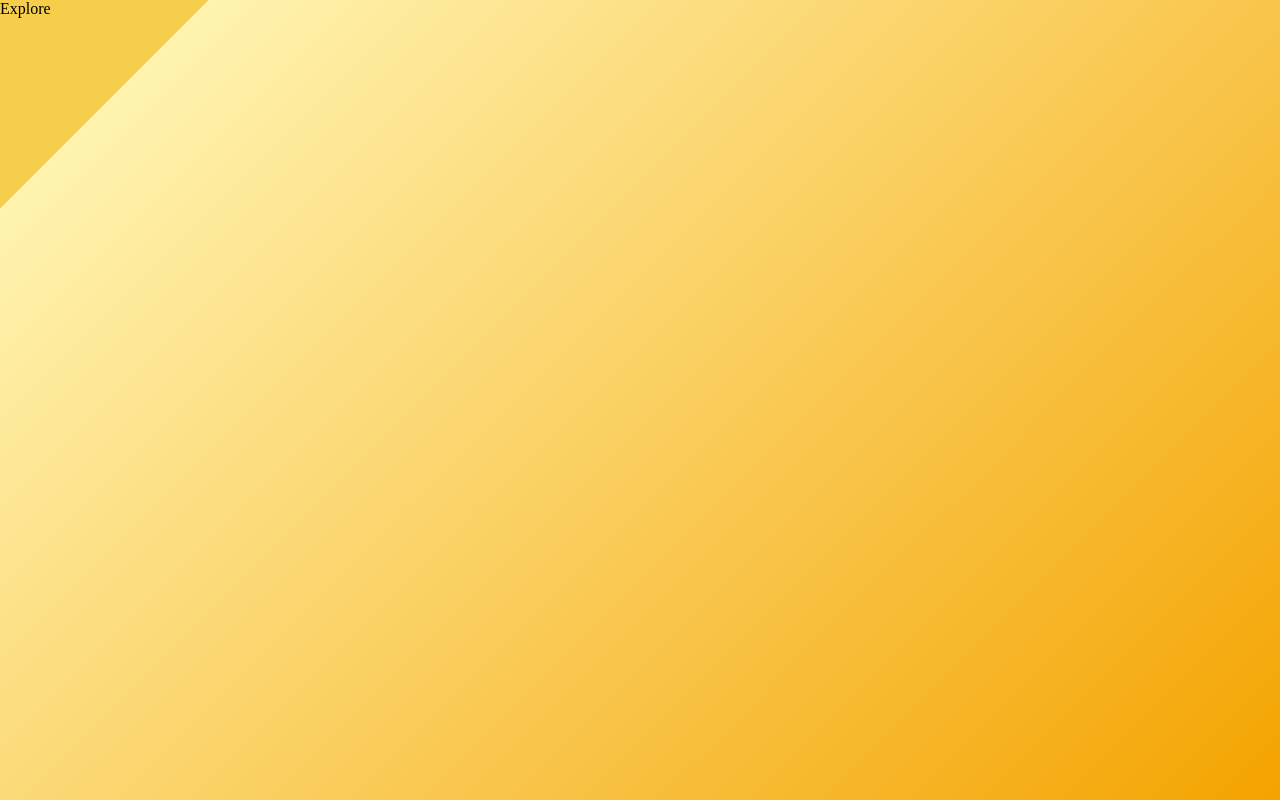
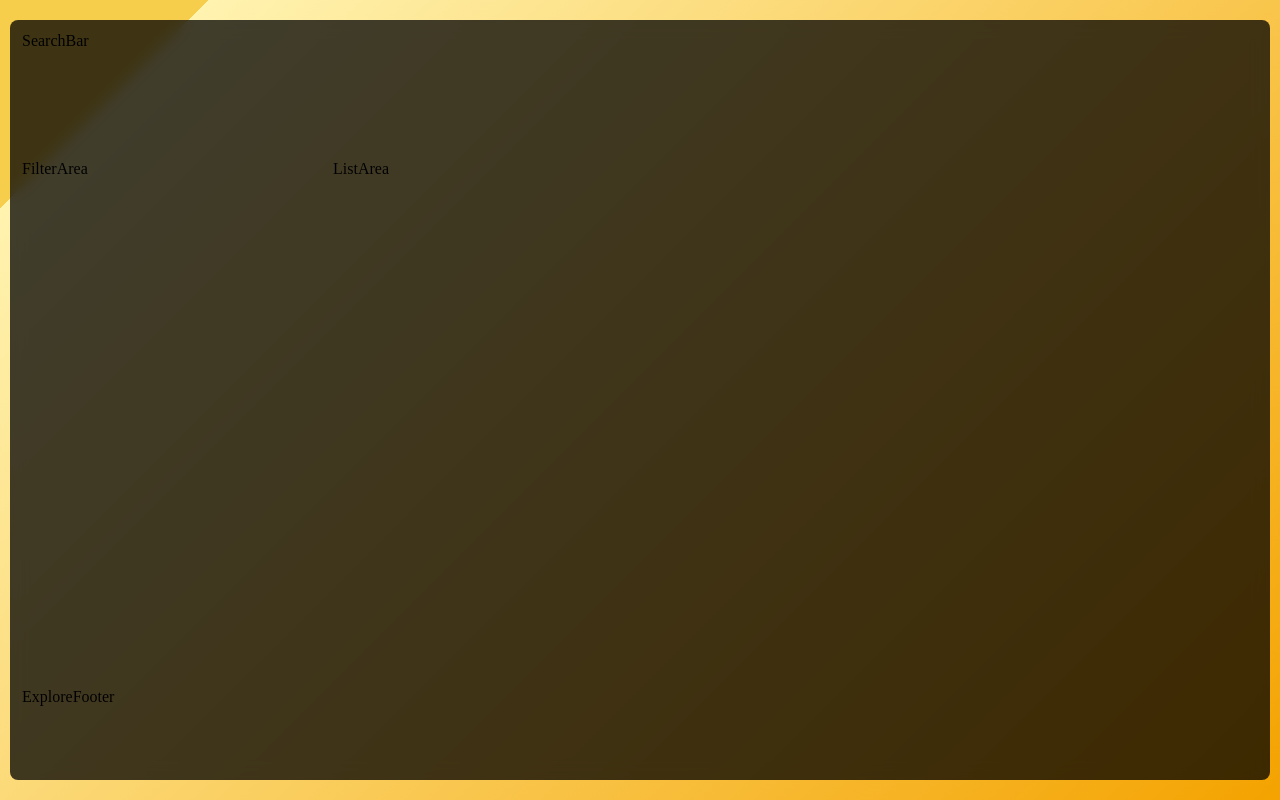
Before and after one commit to Ri1999/myUniversityProject, a React (Vite) app: page /explore-teacher-list in a window 1280 px wide. Built offline with nearby package versions, Linux system fonts and the light colour scheme; a web font is replaced by a local one.

Commit message:
Built explore page grid layout and signup flow

```diff
--- a/src/App.jsx
+++ b/src/App.jsx
@@ -9,6 +9,10 @@ import Explore from "./pages/Explore";
 import "./layouts/layout.css";
 import TeacherSignup from "./pages/TeacherSignup"
 import StudentSignup from "./pages/StudentSignup"
+import SearchBar from "./pages/SearchBar";
+import ExploreFooter from "./pages/ExploreFooter";
+import FilterArea from "./pages/FilterArea";
+import ListArea from "./pages/ListArea";
 
 import { Routes, Route } from "react-router-dom";
 
@@ -29,7 +33,12 @@ function App() {
 
       <Route path="/explore-teacher-list" element={
         <>
-        <Explore/>
+        <Explore>
+          <SearchBar/>
+          <FilterArea/>
+          <ListArea/>
+          <ExploreFooter/>
+        </Explore>
         </>
       }/>
       <Route path="/=student-sign-up" element={
--- a/src/pages/Explore.css
+++ b/src/pages/Explore.css
@@ -4,10 +4,41 @@
     box-sizing: border-box;
 }
 .explorebox{
+    display: flex;
+    align-items: center;
+    justify-content: center;
+    padding: 10px;
     background: linear-gradient(135deg, #F7CE4C 10%, #FFF3B0 10%, #F4A300 100%);
-    width: 100vw;
-    height: 100vh;
+    width: 100%;
+    min-height: 100vh;
     font-family: "Edu TAS Beginner", cursive;
    font-weight: 400;
    font-style: normal;
 }
+
+.componentBox{
+    border-radius: 8px;
+    background: rgba(0, 0, 0, 0.75);
+    backdrop-filter: blur(8px);
+    min-height: 95vh;
+    width: 100%;
+    padding: 12px;
+    display: grid;
+    gap: 8px;
+    grid-template-columns: repeat(4, 1fr);
+    grid-template-rows: 120px 1fr 80px;
+}
+.searchArea{
+
+    grid-column: span 4;
+}
+.filterArea{
+    grid-column: span 1
+}
+.listArea{
+    grid-column: span 3;
+    overflow-y: auto;
+}
+.exploreFooter{
+    grid-column: span 4;
+}
--- a/src/pages/Explore.jsx
+++ b/src/pages/Explore.jsx
@@ -1,9 +1,14 @@
 
 import "./Explore.css";
 
-const Explore = () => {
+const Explore = ({children}) => {
   return (
-    <div className="explorebox" >Explore</div>
+    <div className="explorebox" >
+      <div className="componentBox" >
+        {children}
+      </div>
+
+    </div>
   )
 }
 
--- /dev/null
+++ b/src/pages/ExploreFooter.jsx
@@ -0,0 +1,9 @@
+import React from 'react'
+import "./Explore.css";
+const ExploreFooter = () => {
+  return (
+    <div className='exploreFooter' >ExploreFooter</div>
+  )
+}
+
+export default ExploreFooter
--- /dev/null
+++ b/src/pages/FilterArea.jsx
@@ -0,0 +1,9 @@
+import React from 'react'
+import "./Explore.css";
+const FilterArea = () => {
+  return (
+    <div className='filterArea' >FilterArea</div>
+  )
+}
+
+export default FilterArea
--- /dev/null
+++ b/src/pages/ListArea.jsx
@@ -0,0 +1,9 @@
+import React from 'react'
+import "./Explore.css";
+const ListArea = () => {
+  return (
+    <div className='listArea' >ListArea</div>
+  )
+}
+
+export default ListArea
--- /dev/null
+++ b/src/pages/SearchBar.jsx
@@ -0,0 +1,9 @@
+import React from 'react'
+import "./Explore.css";
+const SearchBar = () => {
+  return (
+    <div className='searchArea' >SearchBar</div>
+  )
+}
+
+export default SearchBar
```
